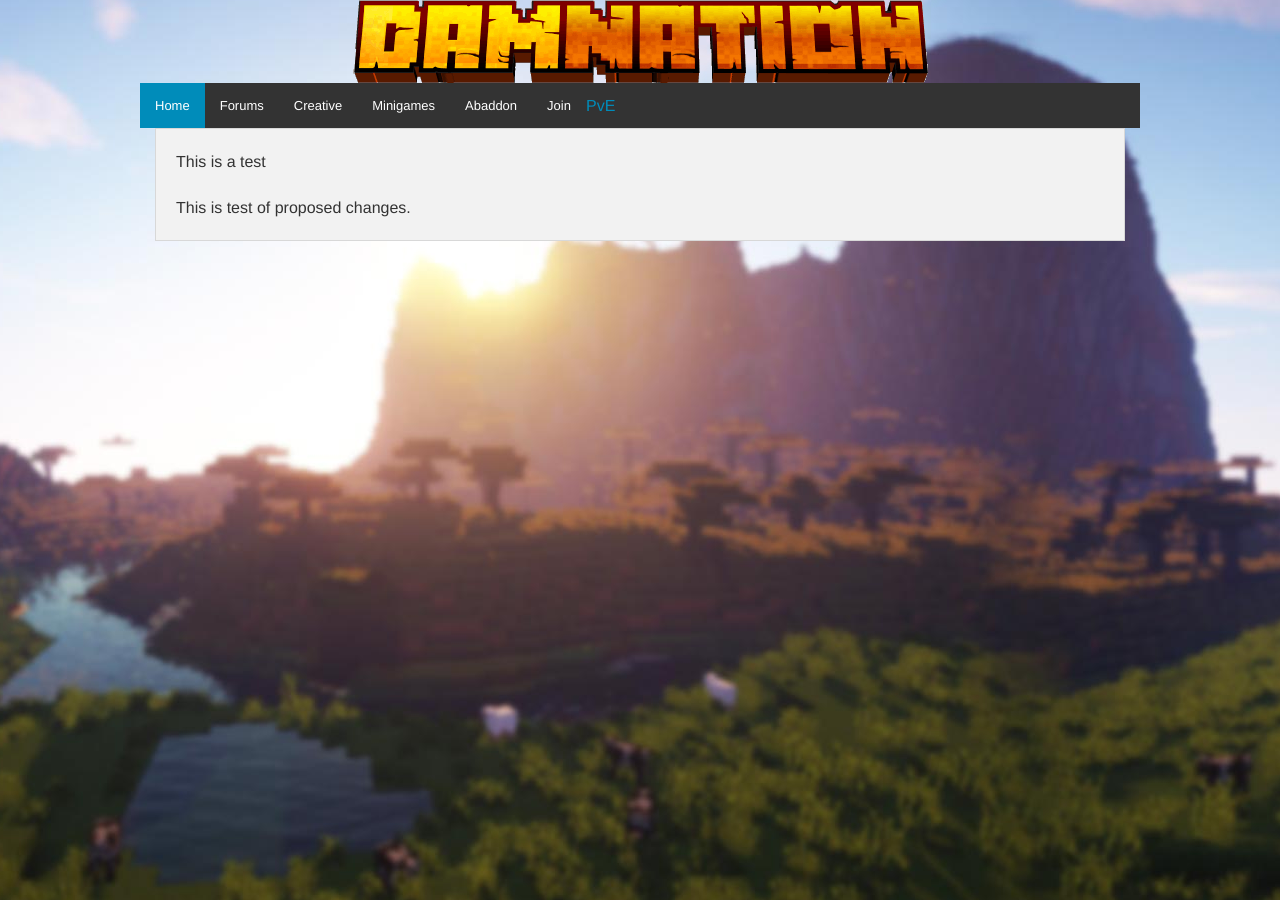
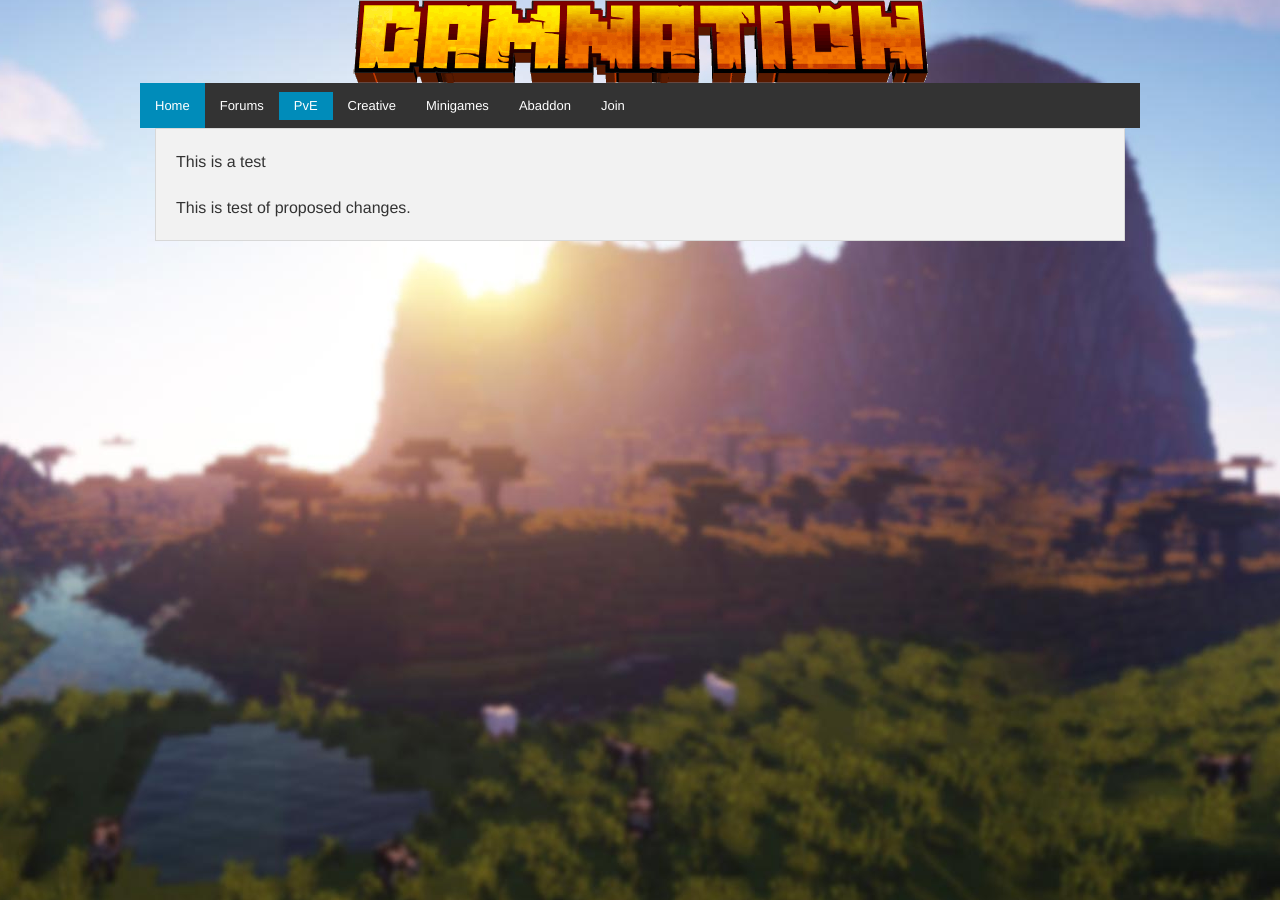
Before and after one commit to damnation-eu/website-beta, a Jekyll site: the page built from index.md, in a window 1280 px wide. Built offline with Jekyll 4.4.1, drawn with Linux system fonts in a browser that asks for light colours.

Commit message:
Update nav.html

```diff
--- a/_includes/nav.html
+++ b/_includes/nav.html
@@ -4,12 +4,13 @@
       <ul class="nav navbar-nav">
         <li class="active"><a href="/website-beta">Home</a></li>
         <li><a href="https://damnation.eu/phpbb/">Forums</a></li>
-        <a href="/website-beta/pve" data-dropdown="hover1" data-options="is_hover:true; hover_timeout:5000">PvE</a>
-        <ul id="hover1" class="f-dropdown" data-dropdown-content>
+        <li><a href="/website-beta/pve" class="button" data-dropdown="drop">PvE</a>
+        <ul id="drop" class="f-dropdown" data-dropdown-content>
           <li><a href="#">This is a link</a></li>
           <li><a href="#">This is another</a></li>
           <li><a href="#">Yet another</a></li>
         </ul>
+        </li>
         <li><a href="/website-beta/creative">Creative</a></li>
         <li><a href="/website-beta/minigames">Minigames</a></li>
         <li><a href="/website-beta/abaddon">Abaddon</a></li>
```
